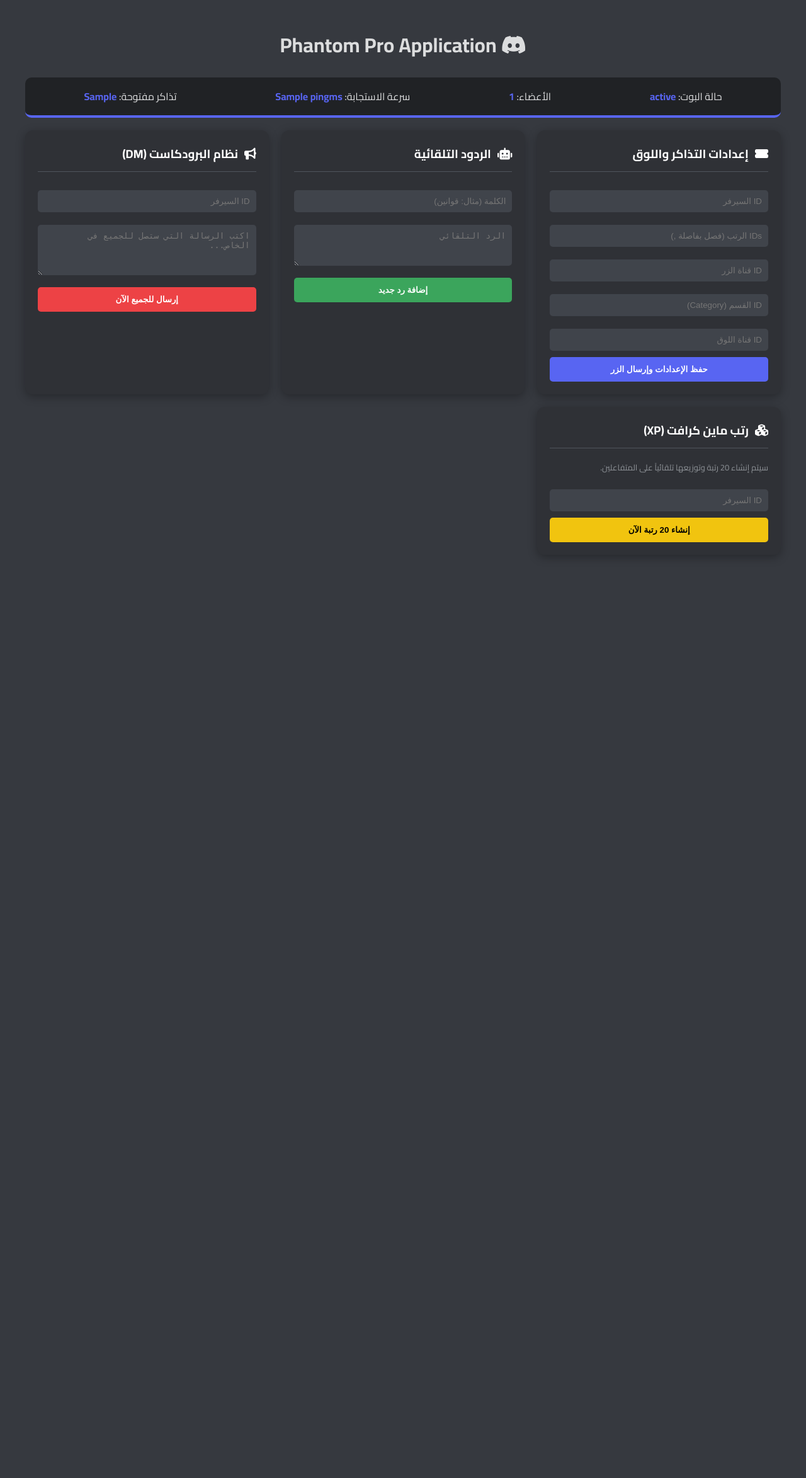
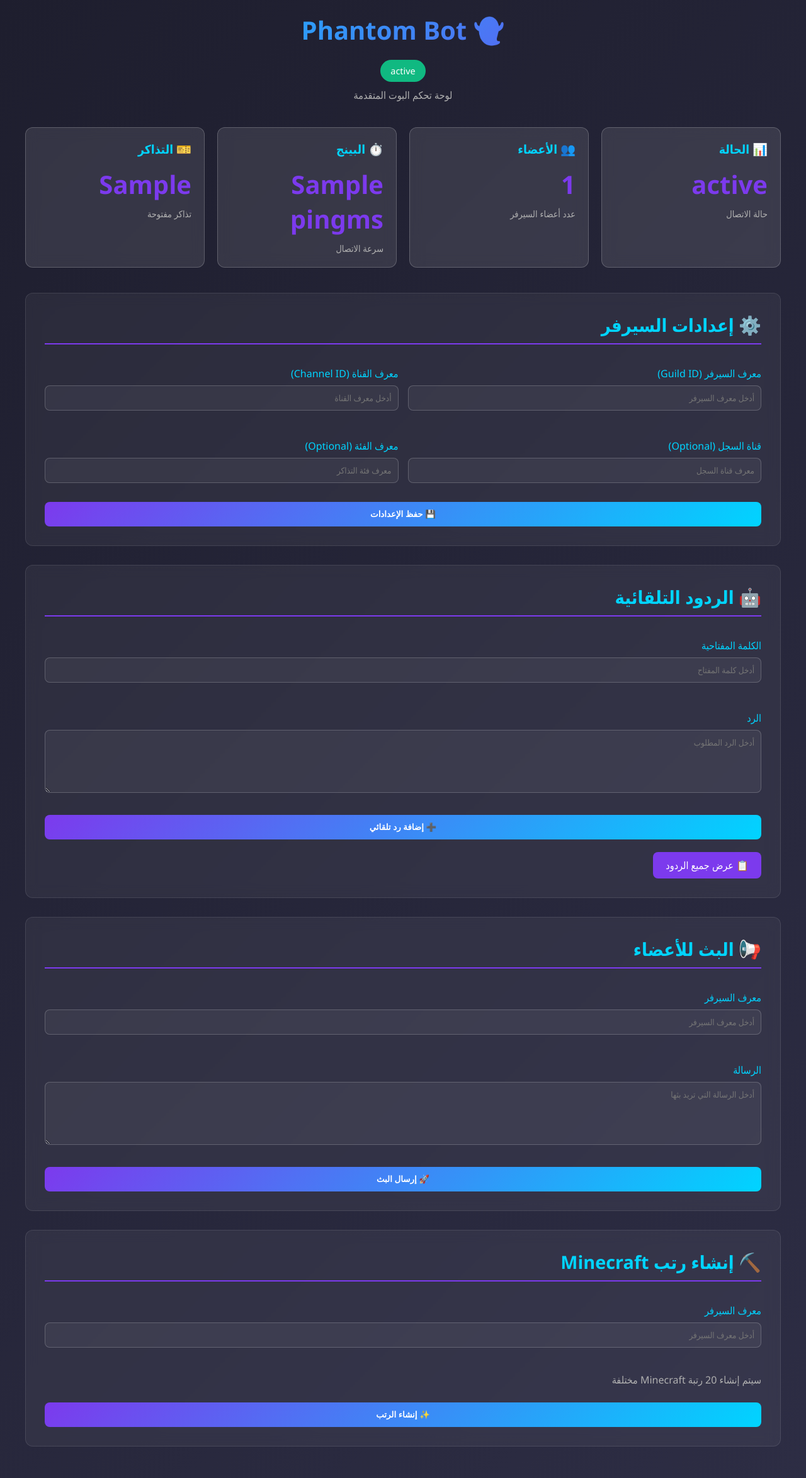
Before and after one commit to mohamed2454/Phantom_control, a Flask app: template templates/index.html in a window 1280 px wide. Shown: the whole page at 63% size. Before the commit the page ends 882 px from the top, so only its background shows below. Run offline with Flask 3, Linux system fonts and the light colour scheme; the template is opened without the code that fills it: most values are stand-ins (such as "Sample title", 1, 10 or a date in 2020).

Commit message:
إضافة .env بالتوكن وتحديث الواجهة

```diff
--- a/templates/index.html
+++ b/templates/index.html
@@ -2,79 +2,300 @@
 <html lang="ar" dir="rtl">
 <head>
     <meta charset="UTF-8">
-    <title>Phantom Pro Dashboard | لوحة التحكم المتكاملة</title>
-    <link rel="stylesheet" href="https://cdnjs.cloudflare.com/ajax/libs/font-awesome/6.0.0/css/all.min.css">
-    <link href="https://fonts.googleapis.com/css2?family=Cairo:wght@400;700&display=swap" rel="stylesheet">
+    <meta name="viewport" content="width=device-width, initial-scale=1.0">
+    <title>Phantom Bot - لوحة التحكم</title>
     <style>
-        :root { --bg: #36393f; --sidebar: #2f3136; --card: #202225; --accent: #5865F2; --success: #3ba55c; --danger: #ed4245; }
-        body { font-family: 'Cairo', sans-serif; background: var(--bg); color: #dcddde; margin: 0; padding: 20px; }
-        .container { max-width: 1200px; margin: auto; }
-        .status-bar { background: var(--card); padding: 15px; border-radius: 10px; margin-bottom: 20px; display: flex; justify-content: space-around; border-bottom: 4px solid var(--accent); }
-        .grid { display: grid; grid-template-columns: repeat(auto-fit, minmax(350px, 1fr)); gap: 20px; }
-        .card { background: var(--sidebar); padding: 20px; border-radius: 12px; box-shadow: 0 4px 15px rgba(0,0,0,0.3); }
-        h3 { border-bottom: 1px solid #4f545c; padding-bottom: 10px; margin-top: 0; display: flex; align-items: center; gap: 10px; color: white; }
-        input, textarea { width: 100%; padding: 10px; margin: 10px 0; border-radius: 5px; border: none; background: #40444b; color: white; box-sizing: border-box; }
-        .btn { width: 100%; padding: 12px; border: none; border-radius: 5px; cursor: pointer; color: white; font-weight: bold; transition: 0.3s; }
-        .btn-blue { background: var(--accent); } .btn-green { background: var(--success); } .btn-red { background: var(--danger); }
-        .btn:hover { opacity: 0.8; transform: translateY(-2px); }
-        .stat-val { font-weight: bold; color: var(--accent); }
+        * {
+            margin: 0;
+            padding: 0;
+            box-sizing: border-box;
+        }
+        body {
+            font-family: 'Segoe UI', Tahoma, Geneva, Verdana, sans-serif;
+            background: linear-gradient(135deg, #1e1e2e 0%, #2d2d44 100%);
+            color: #fff;
+            min-height: 100vh;
+            padding: 20px;
+        }
+        .container {
+            max-width: 1200px;
+            margin: 0 auto;
+        }
+        header {
+            text-align: center;
+            margin-bottom: 40px;
+            animation: slideDown 0.5s ease-out;
+        }
+        header h1 {
+            font-size: 2.5em;
+            margin-bottom: 10px;
+            background: linear-gradient(135deg, #00d4ff, #7c3aed);
+            -webkit-background-clip: text;
+            -webkit-text-fill-color: transparent;
+            background-clip: text;
+        }
+        .status-badge {
+            display: inline-block;
+            padding: 8px 16px;
+            background: #10b981;
+            border-radius: 20px;
+            font-size: 0.9em;
+            margin-top: 10px;
+        }
+        .grid {
+            display: grid;
+            grid-template-columns: repeat(auto-fit, minmax(280px, 1fr));
+            gap: 20px;
+            margin-bottom: 40px;
+        }
+        .card {
+            background: rgba(255, 255, 255, 0.1);
+            border: 1px solid rgba(255, 255, 255, 0.2);
+            border-radius: 12px;
+            padding: 20px;
+            backdrop-filter: blur(10px);
+            transition: all 0.3s ease;
+            animation: fadeIn 0.6s ease-out;
+        }
+        .card:hover {
+            transform: translateY(-5px);
+            background: rgba(255, 255, 255, 0.15);
+            border-color: rgba(255, 255, 255, 0.3);
+        }
+        .card h2 {
+            font-size: 1.2em;
+            margin-bottom: 15px;
+            color: #00d4ff;
+        }
+        .stat {
+            font-size: 2.5em;
+            font-weight: bold;
+            color: #7c3aed;
+            margin: 10px 0;
+        }
+        .stat-label {
+            font-size: 0.9em;
+            color: #b0b0b0;
+        }
+        .form-group {
+            margin: 15px 0;
+        }
+        label {
+            display: block;
+            margin-bottom: 8px;
+            font-weight: 500;
+            color: #00d4ff;
+        }
+        input, textarea, select {
+            width: 100%;
+            padding: 10px;
+            background: rgba(255, 255, 255, 0.05);
+            border: 1px solid rgba(255, 255, 255, 0.2);
+            border-radius: 8px;
+            color: #fff;
+            font-family: inherit;
+            transition: all 0.3s ease;
+        }
+        input:focus, textarea:focus, select:focus {
+            outline: none;
+            background: rgba(255, 255, 255, 0.1);
+            border-color: #7c3aed;
+            box-shadow: 0 0 10px rgba(124, 58, 237, 0.3);
+        }
+        textarea {
+            resize: vertical;
+            min-height: 100px;
+        }
+        button {
+            background: linear-gradient(135deg, #7c3aed, #00d4ff);
+            color: #fff;
+            border: none;
+            padding: 12px 24px;
+            border-radius: 8px;
+            cursor: pointer;
+            font-weight: 600;
+            transition: all 0.3s ease;
+            width: 100%;
+        }
+        button:hover {
+            transform: translateY(-2px);
+            box-shadow: 0 10px 20px rgba(124, 58, 237, 0.4);
+        }
+        button:active {
+            transform: translateY(0);
+        }
+        .section {
+            background: rgba(255, 255, 255, 0.05);
+            border: 1px solid rgba(255, 255, 255, 0.1);
+            border-radius: 12px;
+            padding: 30px;
+            margin-bottom: 30px;
+            backdrop-filter: blur(10px);
+            animation: fadeIn 0.7s ease-out;
+        }
+        .section h2 {
+            font-size: 1.8em;
+            margin-bottom: 20px;
+            color: #00d4ff;
+            border-bottom: 2px solid #7c3aed;
+            padding-bottom: 10px;
+        }
+        .section form {
+            display: grid;
+            gap: 15px;
+        }
+        .form-row {
+            display: grid;
+            grid-template-columns: 1fr 1fr;
+            gap: 15px;
+        }
+        @media (max-width: 768px) {
+            .form-row {
+                grid-template-columns: 1fr;
+            }
+            header h1 {
+                font-size: 1.8em;
+            }
+        }
+        @keyframes slideDown {
+            from {
+                opacity: 0;
+                transform: translateY(-20px);
+            }
+            to {
+                opacity: 1;
+                transform: translateY(0);
+            }
+        }
+        @keyframes fadeIn {
+            from {
+                opacity: 0;
+                transform: translateY(10px);
+            }
+            to {
+                opacity: 1;
+                transform: translateY(0);
+            }
+        }
+        .success {
+            background: rgba(16, 185, 129, 0.2);
+            border: 1px solid #10b981;
+            color: #a7f3d0;
+            padding: 12px;
+            border-radius: 8px;
+            margin: 10px 0;
+        }
+        .error {
+            background: rgba(239, 68, 68, 0.2);
+            border: 1px solid #ef4444;
+            color: #fca5a5;
+            padding: 12px;
+            border-radius: 8px;
+            margin: 10px 0;
+        }
     </style>
 </head>
 <body>
     <div class="container">
-        <h1 style="text-align: center;"><i class="fab fa-discord"></i> Phantom Pro Application</h1>
+        <header>
+            <h1>👻 Phantom Bot</h1>
+            <span class="status-badge">{{ status }}</span>
+            <p style="margin-top: 10px; color: #b0b0b0;">لوحة تحكم البوت المتقدمة</p>
+        </header>
 
-        <!-- إحصائيات حية -->
-        <div class="status-bar">
-            <div>حالة البوت: <span class="stat-val">{{ status }}</span></div>
-            <div>الأعضاء: <span class="stat-val">{{ member_count }}</span></div>
-            <div>سرعة الاستجابة: <span class="stat-val">{{ ping }}ms</span></div>
-            <div>تذاكر مفتوحة: <span class="stat-val">{{ open_tickets }}</span></div>
+        <div class="grid">
+            <div class="card">
+                <h2>📊 الحالة</h2>
+                <div class="stat">{{ status }}</div>
+                <div class="stat-label">حالة الاتصال</div>
+            </div>
+            <div class="card">
+                <h2>👥 الأعضاء</h2>
+                <div class="stat">{{ member_count }}</div>
+                <div class="stat-label">عدد أعضاء السيرفر</div>
+            </div>
+            <div class="card">
+                <h2>⏱️ البينج</h2>
+                <div class="stat">{{ ping }}ms</div>
+                <div class="stat-label">سرعة الاتصال</div>
+            </div>
+            <div class="card">
+                <h2>🎫 التذاكر</h2>
+                <div class="stat">{{ open_tickets }}</div>
+                <div class="stat-label">تذاكر مفتوحة</div>
+            </div>
         </div>
 
-        <div class="grid">
-            <!-- 1. إعدادات التذاكر واللوق -->
-            <div class="card">
-                <h3><i class="fas fa-ticket-alt"></i> إعدادات التذاكر واللوق</h3>
-                <form action="/update_settings" method="POST">
-                    <input type="text" name="guild_id" placeholder="ID السيرفر" required>
-                    <input type="text" name="admin_roles" placeholder="IDs الرتب (فصل بفاصلة ,)" required>
-                    <input type="text" name="channel_id" placeholder="ID قناة الزر" required>
-                    <input type="text" name="category_id" placeholder="ID القسم (Category)">
-                    <input type="text" name="log_channel" placeholder="ID قناة اللوق" required>
-                    <button type="submit" class="btn btn-blue">حفظ الإعدادات وإرسال الزر</button>
-                </form>
+        <div class="section">
+            <h2>⚙️ إعدادات السيرفر</h2>
+            <form method="POST" action="/update_settings">
+                <div class="form-row">
+                    <div class="form-group">
+                        <label>معرف السيرفر (Guild ID)</label>
+                        <input type="text" name="guild_id" placeholder="أدخل معرف السيرفر" required>
+                    </div>
+                    <div class="form-group">
+                        <label>معرف القناة (Channel ID)</label>
+                        <input type="text" name="channel_id" placeholder="أدخل معرف القناة" required>
+                    </div>
+                </div>
+                <div class="form-row">
+                    <div class="form-group">
+                        <label>قناة السجل (Optional)</label>
+                        <input type="text" name="log_channel" placeholder="معرف قناة السجل">
+                    </div>
+                    <div class="form-group">
+                        <label>معرف الفئة (Optional)</label>
+                        <input type="text" name="category_id" placeholder="معرف فئة التذاكر">
+                    </div>
+                </div>
+                <button type="submit">💾 حفظ الإعدادات</button>
+            </form>
+        </div>
+
+        <div class="section">
+            <h2>🤖 الردود التلقائية</h2>
+            <form method="POST" action="/add_auto_reply">
+                <div class="form-group">
+                    <label>الكلمة المفتاحية</label>
+                    <input type="text" name="keyword" placeholder="أدخل كلمة المفتاح" required>
+                </div>
+                <div class="form-group">
+                    <label>الرد</label>
+                    <textarea name="response" placeholder="أدخل الرد المطلوب" required></textarea>
+                </div>
+                <button type="submit">➕ إضافة رد تلقائي</button>
+            </form>
+            <div style="margin-top: 20px;">
+                <a href="/list_replies" style="display: inline-block; padding: 10px 20px; background: #7c3aed; color: #fff; text-decoration: none; border-radius: 8px; transition: all 0.3s ease;" onmouseover="this.style.background='#6d28d9'" onmouseout="this.style.background='#7c3aed'">📋 عرض جميع الردود</a>
             </div>
+        </div>
 
-            <!-- 2. الردود التلقائية -->
-            <div class="card">
-                <h3><i class="fas fa-robot"></i> الردود التلقائية</h3>
-                <form action="/add_auto_reply" method="POST">
-                    <input type="text" name="keyword" placeholder="الكلمة (مثال: قوانين)" required>
-                    <textarea name="response" placeholder="الرد التلقائي" rows="3" required></textarea>
-                    <button type="submit" class="btn btn-green">إضافة رد جديد</button>
-                </form>
-            </div>
+        <div class="section">
+            <h2>📢 البث للأعضاء</h2>
+            <form method="POST" action="/broadcast">
+                <div class="form-group">
+                    <label>معرف السيرفر</label>
+                    <input type="text" name="guild_id" placeholder="أدخل معرف السيرفر" required>
+                </div>
+                <div class="form-group">
+                    <label>الرسالة</label>
+                    <textarea name="msg" placeholder="أدخل الرسالة التي تريد بثها" required></textarea>
+                </div>
+                <button type="submit">🚀 إرسال البث</button>
+            </form>
+        </div>
 
-            <!-- 3. نظام البرودكاست -->
-            <div class="card">
-                <h3><i class="fas fa-bullhorn"></i> نظام البرودكاست (DM)</h3>
-                <form action="/broadcast" method="POST">
-                    <input type="text" name="guild_id" placeholder="ID السيرفر" required>
-                    <textarea name="msg" placeholder="اكتب الرسالة التي ستصل للجميع في الخاص..." rows="4" required></textarea>
-                    <button type="submit" class="btn btn-red">إرسال للجميع الآن</button>
-                </form>
-            </div>
-
-            <!-- 4. رتب ماين كرافت -->
-            <div class="card">
-                <h3><i class="fas fa-cubes"></i> رتب ماين كرافت (XP)</h3>
-                <p style="font-size: 13px; color: #8e9297;">سيتم إنشاء 20 رتبة وتوزيعها تلقائياً على المتفاعلين.</p>
-                <form action="/create_mc_roles" method="POST">
-                    <input type="text" name="guild_id" placeholder="ID السيرفر" required>
-                    <button type="submit" class="btn" style="background: #f1c40f; color: black;">إنشاء 20 رتبة الآن</button>
-                </form>
-            </div>
+        <div class="section">
+            <h2>⛏️ إنشاء رتب Minecraft</h2>
+            <form method="POST" action="/create_mc_roles">
+                <div class="form-group">
+                    <label>معرف السيرفر</label>
+                    <input type="text" name="guild_id" placeholder="أدخل معرف السيرفر" required>
+                </div>
+                <p style="color: #b0b0b0; margin: 10px 0;">سيتم إنشاء 20 رتبة Minecraft مختلفة</p>
+                <button type="submit">✨ إنشاء الرتب</button>
+            </form>
         </div>
     </div>
 </body>
```
Also changed, not shown: templates/replies.html (added, +106 -0 lines), 1 other file.
